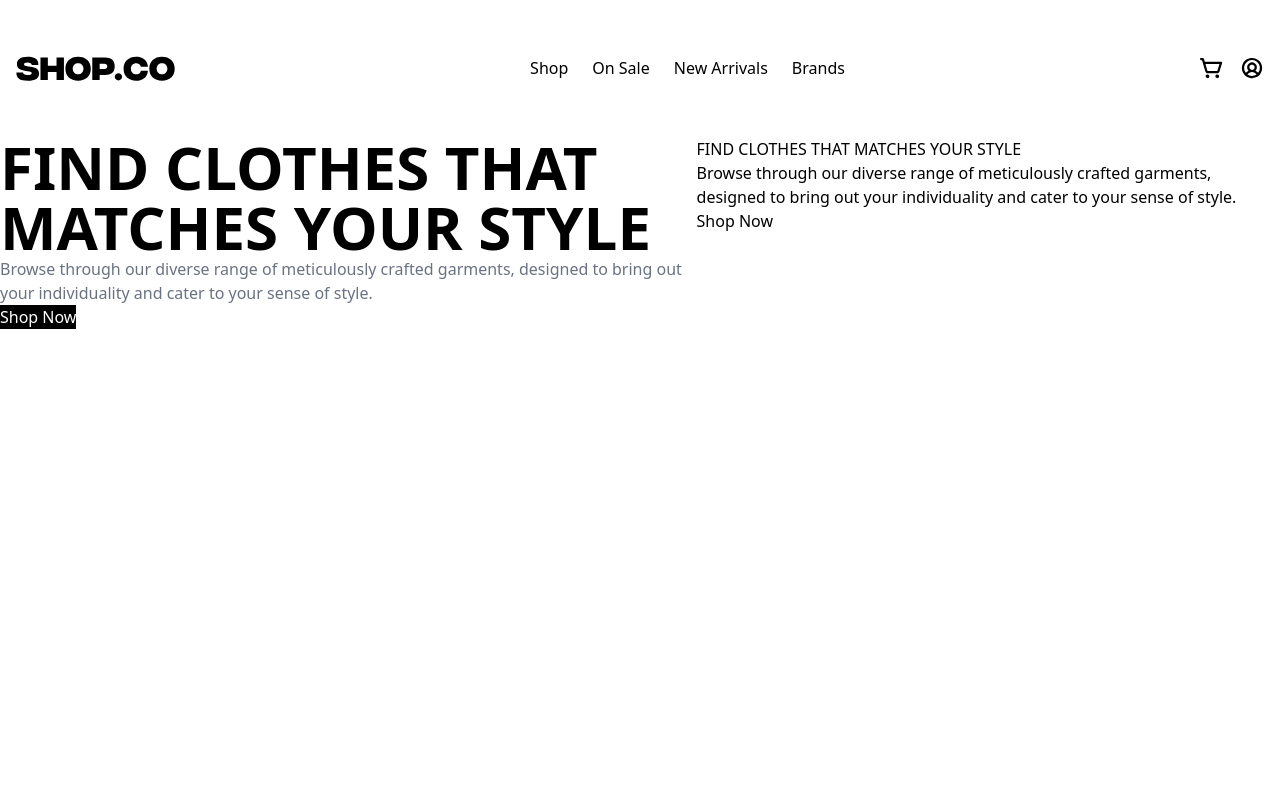
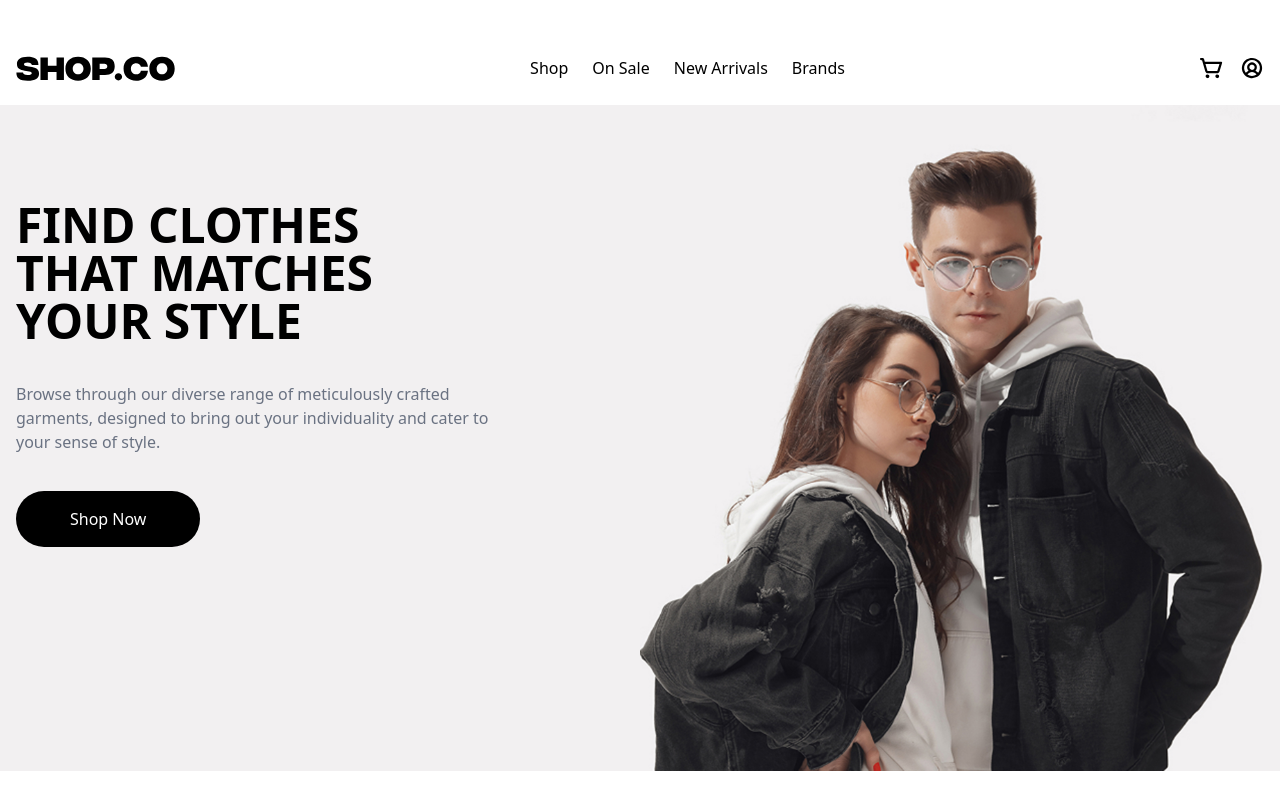
Before and after one commit to hao0609/vue-Pinia-practice, a Vue app: page / in a window 1280 px wide. Built offline with nearby package versions, Linux system fonts and the light colour scheme.

Commit message:
嘗試理解 tailwind 在 RWD 上 Class 的語意

```diff
--- a/src/components/Banner.vue
+++ b/src/components/Banner.vue
@@ -4,34 +4,26 @@
 
 
 <template>
-    <div class="BannerBox w-full">
-        <div class="max-w-7xl mx-auto flex flex-row">
-            <div class="leftInfo">
-                <div class="Bigtitle text-black text-6xl font-bold">
-                    FIND CLOTHES THAT MATCHES YOUR STYLE
+    <div class="BannerBox w-full  bg-[#F2F0F1] px-4">
+        <div class="max-w-7xl mx-auto flex flex-row justify-between flex-wrap">
+            <div class="leftInfo w-[40%] flex flex-col gap-[37px] mt-24">
+                <div class="BigTitle text-black text-6xl font-bold lg:text-5xl">
+                    FIND CLOTHES <br>
+                    THAT MATCHES <br>
+                    YOUR STYLE
                 </div>
-                <div class="Smalltitle text-gray-500 text-base">
+                <div class="SmallTitle text-gray-500 text-base ">
                     Browse through our diverse range of meticulously crafted garments, designed to bring out your individuality and cater to your sense of style.
                 </div>
                 <div class="ShopButton">
-                    <button class="bg-black text-white rounded-64">
+                    <button class="bg-black text-white rounded-[64px] px-[54px] py-[16px]">
                         Shop Now
                     </button>
                 </div>
 
             </div>
-            <div class="rightInfo">
-                            <div class="Bigtitle">
-                    FIND CLOTHES THAT MATCHES YOUR STYLE
-                </div>
-                <div class="Smalltitle">
-                    Browse through our diverse range of meticulously crafted garments, designed to bring out your individuality and cater to your sense of style.
-                </div>
-                <div class="ShopButton">
-                    <button >
-                        Shop Now
-                    </button>
-                </div>
+            <div class="rightInfo w-[50%]">
+                <img class="w-full h-full" src="../assets/img/Banner.jpg" alt="">
 
             </div>
         </div>
--- a/src/components/Header.vue
+++ b/src/components/Header.vue
@@ -1,5 +1,5 @@
 <template>
-    <header class="w-full py-14 px-4">
+    <header class="w-full pt-14 pb-6 px-4">
         <div class="header_box flex justify-between gap-10  max-w-7xl mx-auto">
             <div class="leftContent flex flex-row">
                 <div class="handBurger md:hidden mr-4">
--- a/tainwind.config.js
+++ b/tainwind.config.js
@@ -4,9 +4,12 @@ export default {
   content: ['./index.html', './src/**/*.{vue,js,ts,jsx,tsx}'],
   theme: {
     extend: {
-      borderRadius: {
-        '64': '64px', // 自訂 .rounded-64
-      },
+      screens:{
+        sm: '640px',
+        md: '768px',
+        lg: '1024px',
+        xl: '1280px',
+      }
     },
   },
   plugins: [],
```
Also changed, not shown: src/assets/img/Banner.jpg (added).
